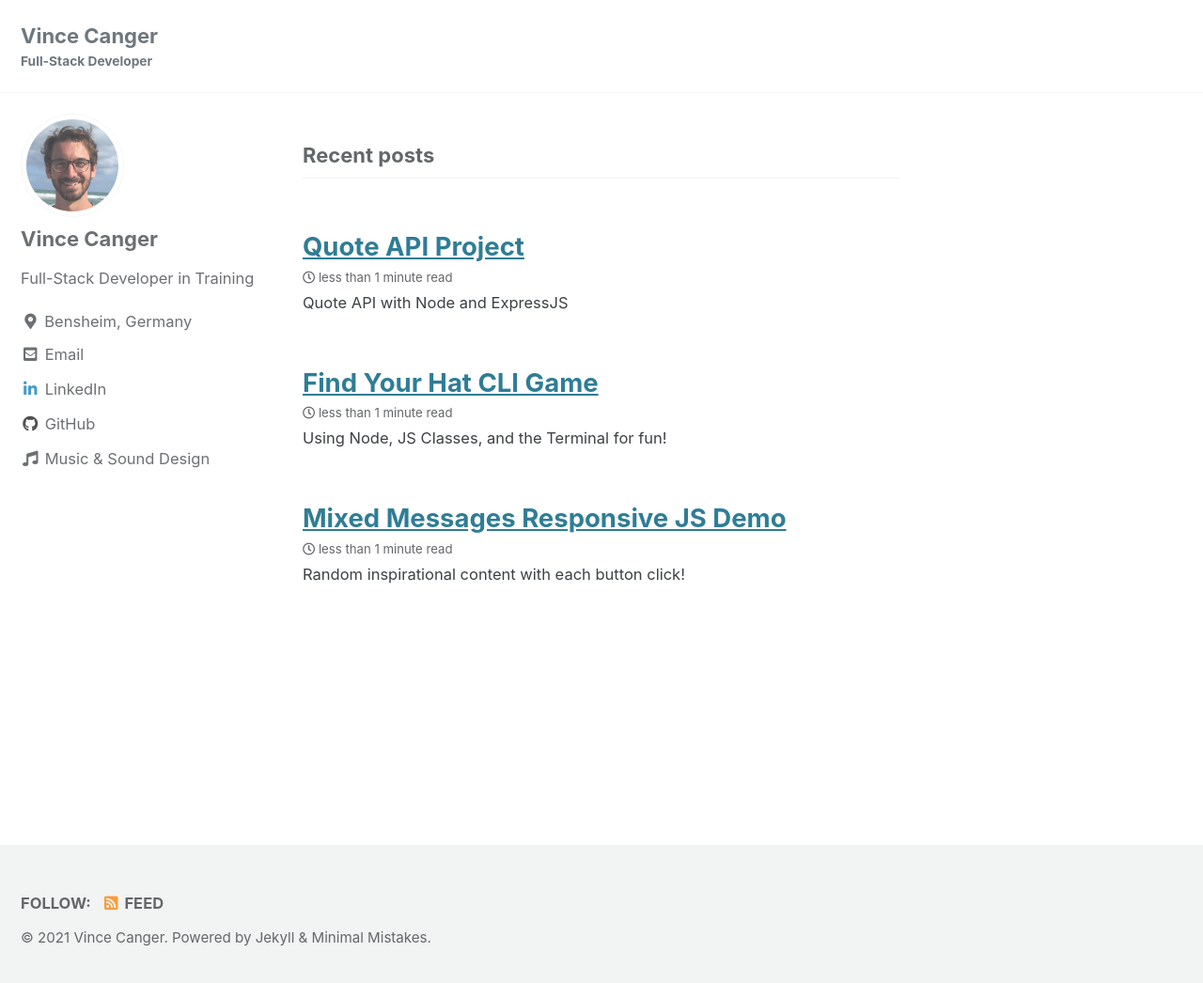
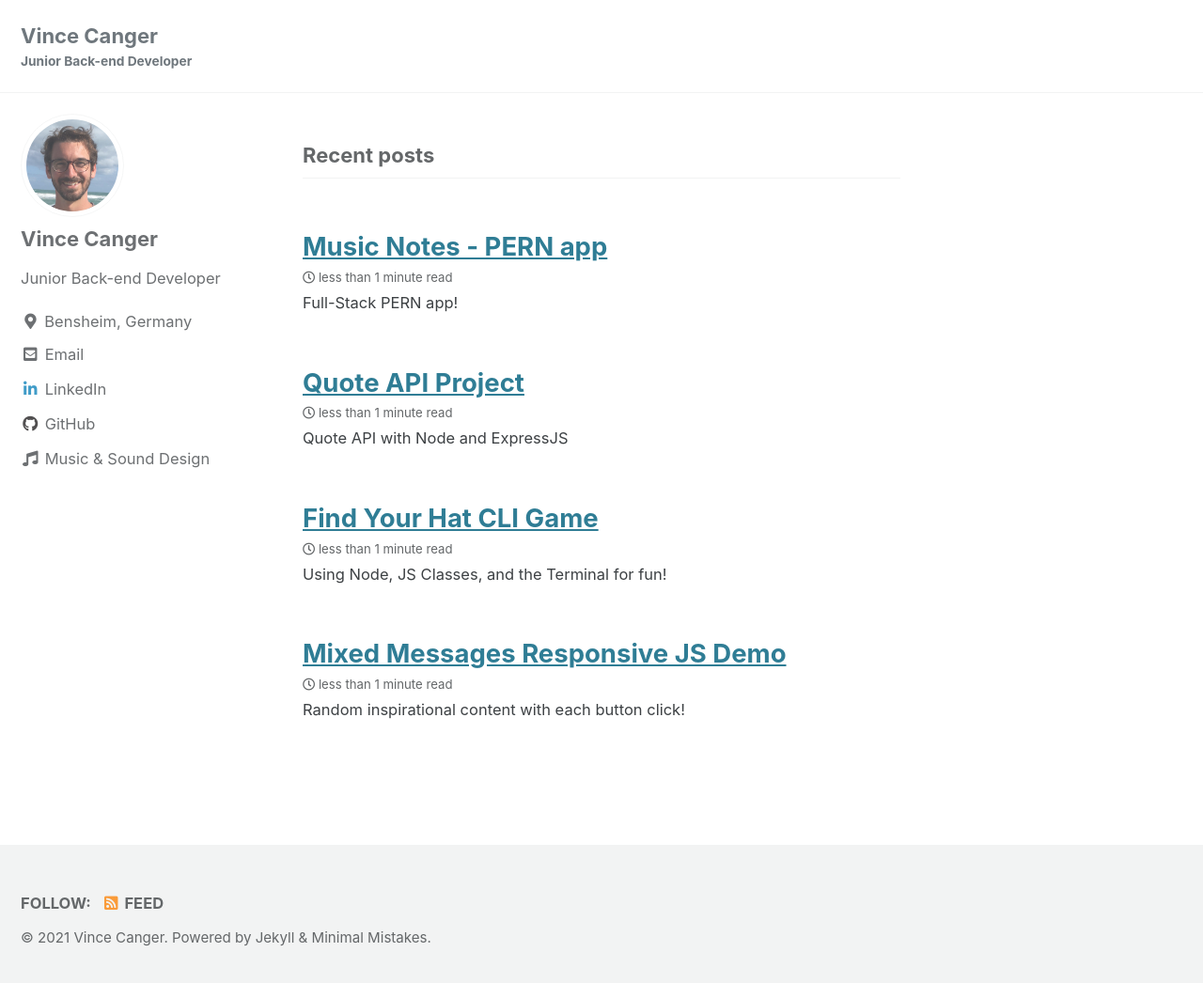
Before and after one commit to vincanger/vincanger.github.io, a Jekyll site: the page built from index.md, in a window 1280 px wide and 1054 px high. Shown: the top 1046 px of the window at 94% size. Built offline with Jekyll 4.4.1, drawn with Linux system fonts in a browser that asks for light colours; cached includes are drawn as plain includes.

Commit message:
add music PERN app post

```diff
--- a/_config.yml
+++ b/_config.yml
@@ -18,7 +18,7 @@ minimal_mistakes_skin    : "default" # "air", "aqua", "contrast", "dark", "dirt"
 locale                   : "en-US"
 title                    : "Vince Canger"
 title_separator          : "-"
-subtitle                 : Full-Stack Developer
+subtitle                 : "Junior Back-end Developer"
 name                     : "Vince Canger"
 description              : "Check me out"
 url                      : "vincanger.github.io"
@@ -95,7 +95,7 @@ analytics:
 author:
   name             : "Vince Canger"
   avatar           : "/assets/vince_smiley.jpg"
-  bio              : "Full-Stack Developer in Training"
+  bio              : "Junior Back-end Developer"
   location         : "Bensheim, Germany"
   email            :
   links:
```
Also changed, not shown: _posts/2021-12-01-music-pern.md (added, +21 -0 lines).
